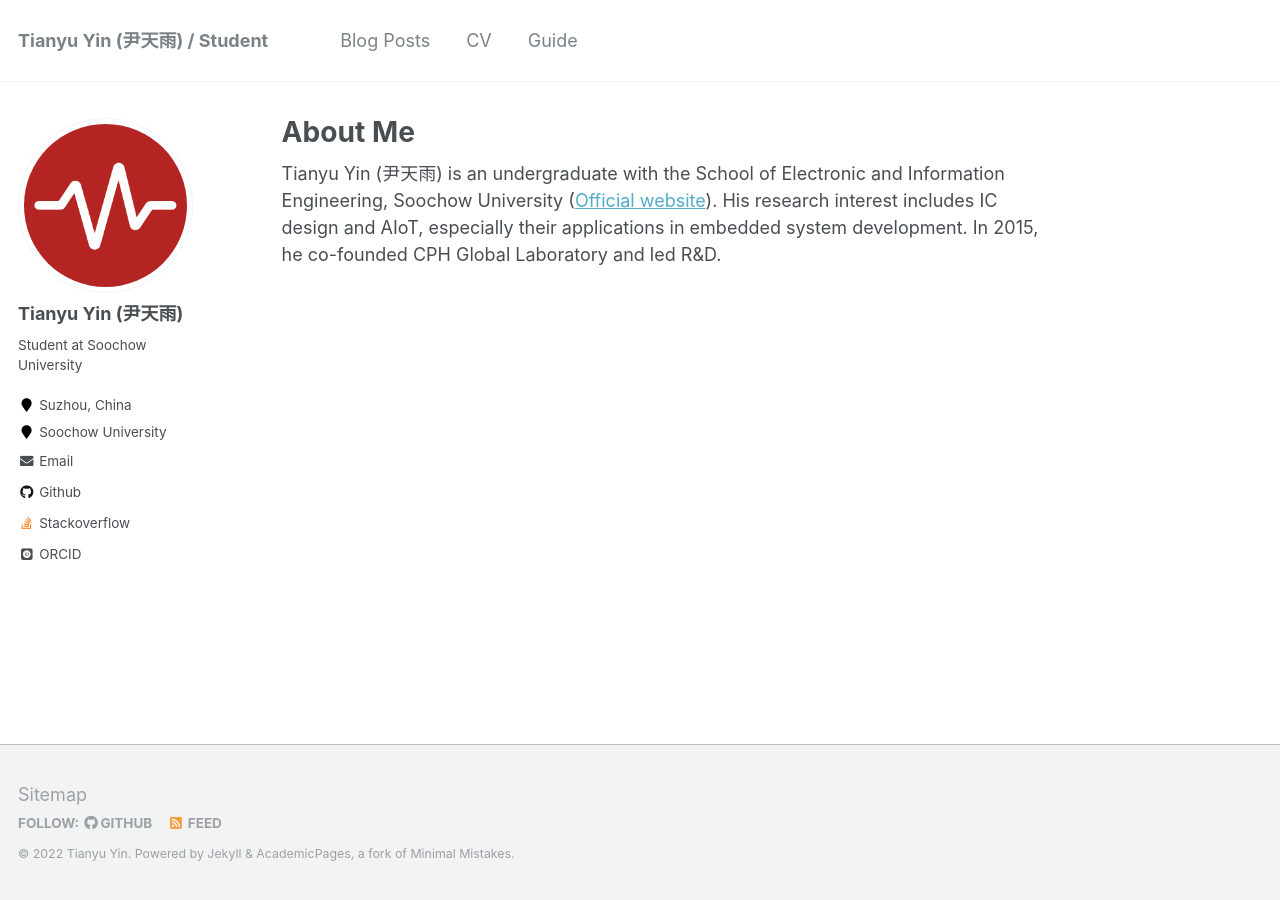
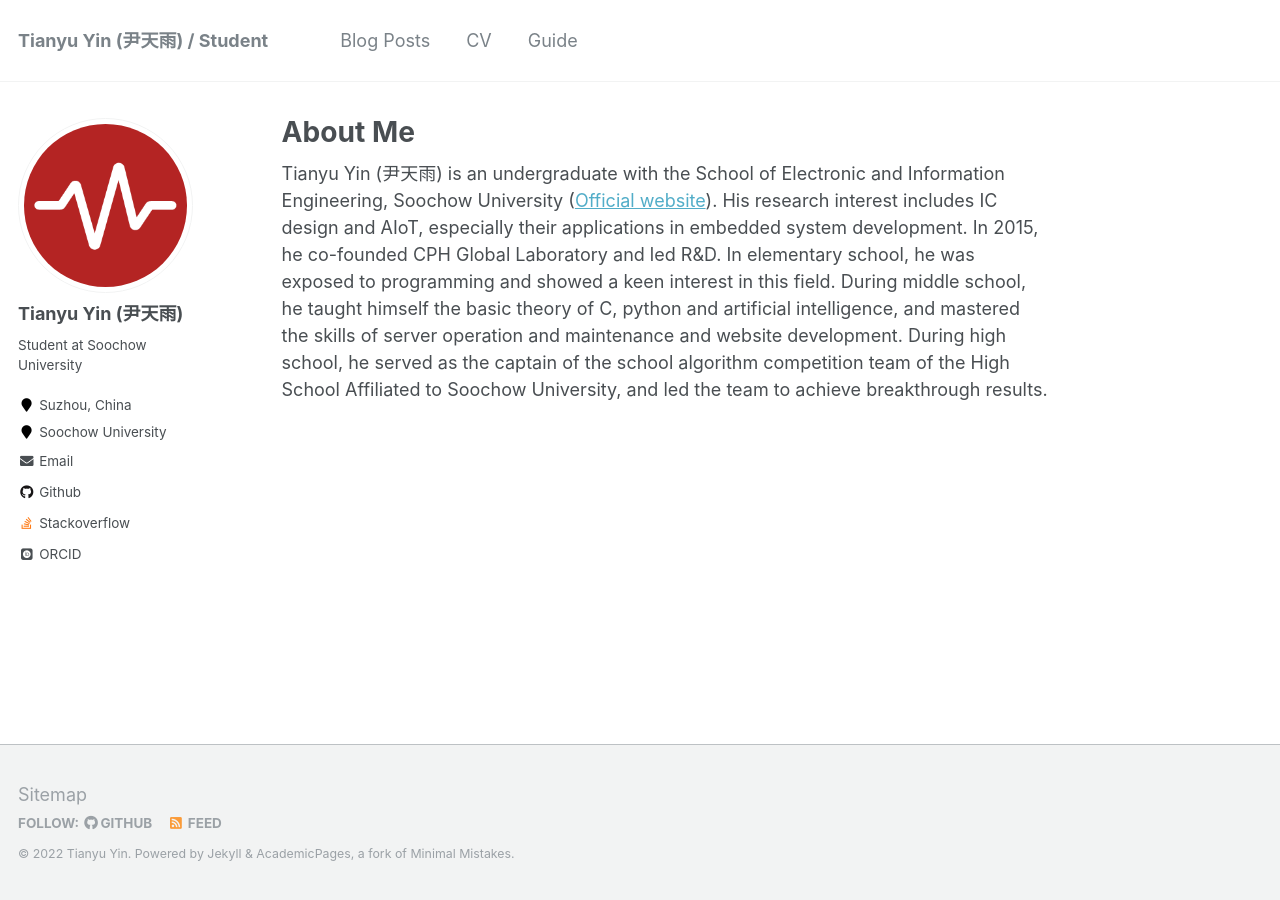
Before and after one commit to Steve-George/steve-george.github.io, a Jekyll site: the page built from _pages/about.md, in a window 1280 px wide. Built offline with Jekyll 4.4.1, drawn with Linux system fonts in a browser that asks for light colours; some web fonts are replaced.

Commit message:
Update about.md

```diff
--- a/_pages/about.md
+++ b/_pages/about.md
@@ -8,4 +8,4 @@ redirect_from:
   - /about.html
 ---
 
-Tianyu Yin (尹天雨) is an undergraduate with the School of Electronic and Information Engineering, Soochow University ([Official website](http://dzxx.suda.edu.cn/)). His research interest includes IC design and AIoT, especially their applications in embedded system development. In 2015, he co-founded CPH Global Laboratory and led R&D.
+Tianyu Yin (尹天雨) is an undergraduate with the School of Electronic and Information Engineering, Soochow University ([Official website](http://dzxx.suda.edu.cn/)). His research interest includes IC design and AIoT, especially their applications in embedded system development. In 2015, he co-founded CPH Global Laboratory and led R&D. In elementary school, he was exposed to programming and showed a keen interest in this field. During middle school, he taught himself the basic theory of C, python and artificial intelligence, and mastered the skills of server operation and maintenance and website development. During high school, he served as the captain of the school algorithm competition team of the High School Affiliated to Soochow University, and led the team to achieve breakthrough results.
```
